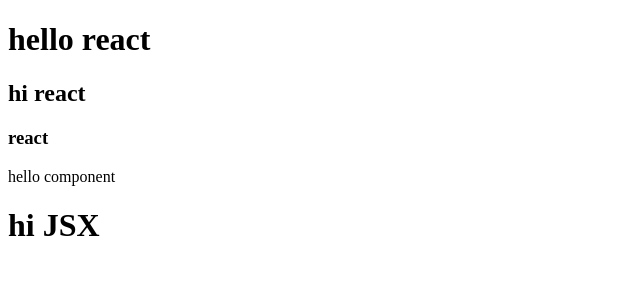
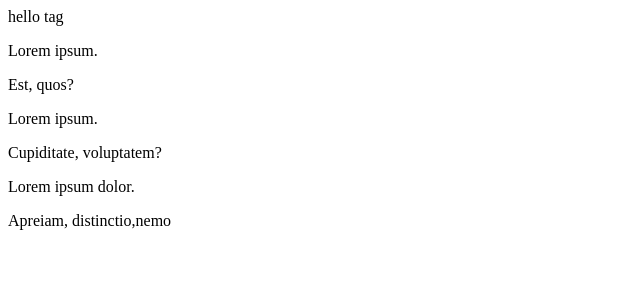
Before and after one commit to parkjaewook1/react20240509, a React (Vite) app: page / in a window 1280 px wide. Shown: the top 300 px of the page, without its empty margins (0-640 px from the left). Built offline with nearby package versions, Linux system fonts and the light colour scheme.

Commit message:
최상위 컴포넌트 1개, Fragment

```diff
--- a/src/App.jsx
+++ b/src/App.jsx
@@ -4,39 +4,47 @@
 // component 는 return을 가진 함수
 
 function MyComponent() {
-  // return : 화면에 출력할 코드
-  return <div>hello component</div>;
-}
-
-function MyComp() {
-  // JSX 코드 : <div></div>
-
-  const myElem = <h1>hi JSX</h1>;
-  return myElem;
-}
-function App() {
-  // 한 줄 주석
-
-  /*
-  // 여러 줄 주석
-  */
-
-  // component 사용시 종료 태그 생략할 수 없음
-  // br 같은 빈요소는 시작태그에서 꼭 종료
+  // 최상위 컴포넌트 사용하지 않을 때 -> fragment 사용
 
   return (
     <>
-      <div>
-        {/* jsx 내에서의 주석 */}
-
-        <h1>hello react</h1>
-        <h2>hi react</h2>
-        <h3>react </h3>
-        <MyComponent />
-        <MyComp />
-      </div>
+      <p>Lorem ipsum dolor.</p>
+      <p>Apreiam, distinctio,nemo</p>
     </>
   );
 }
 
+function MyComp() {
+  // 최상위 컴포넌트는 1개임
+  // <div></div> 로 감싸주면 괜찮
+
+  return (
+    <div>
+      <p>Lorem ipsum.</p>
+      <p>Cupiditate, voluptatem?</p>
+    </div>
+  );
+}
+
+function MyTag() {
+  // jsx 코드가 여러 줄일 때 () 사용
+  return (
+    <div>
+      hello tag
+      <p>Lorem ipsum.</p>
+      <p>Est, quos?</p>
+    </div>
+  );
+}
+
+function App() {
+  return (
+    <div>
+      <MyTag />
+      <MyComp />
+      <MyComponent />
+    </div>
+  );
+}
+
 export default App;
```
